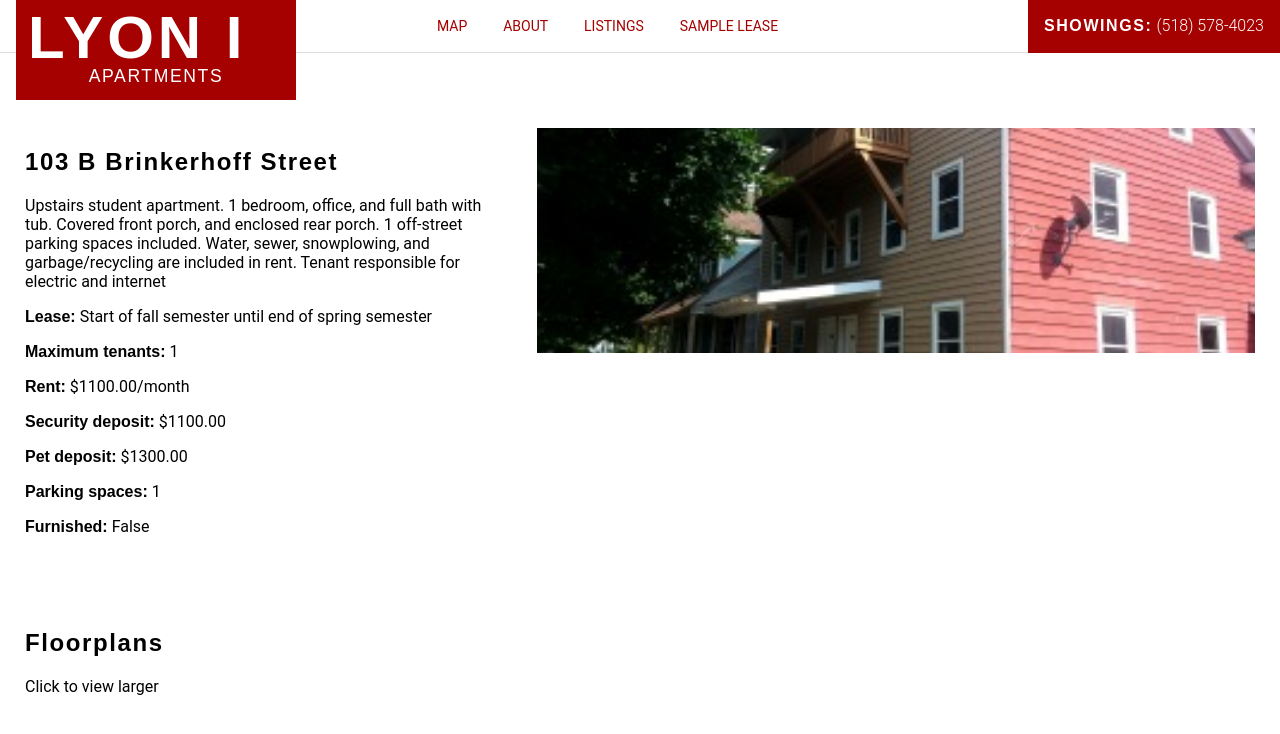
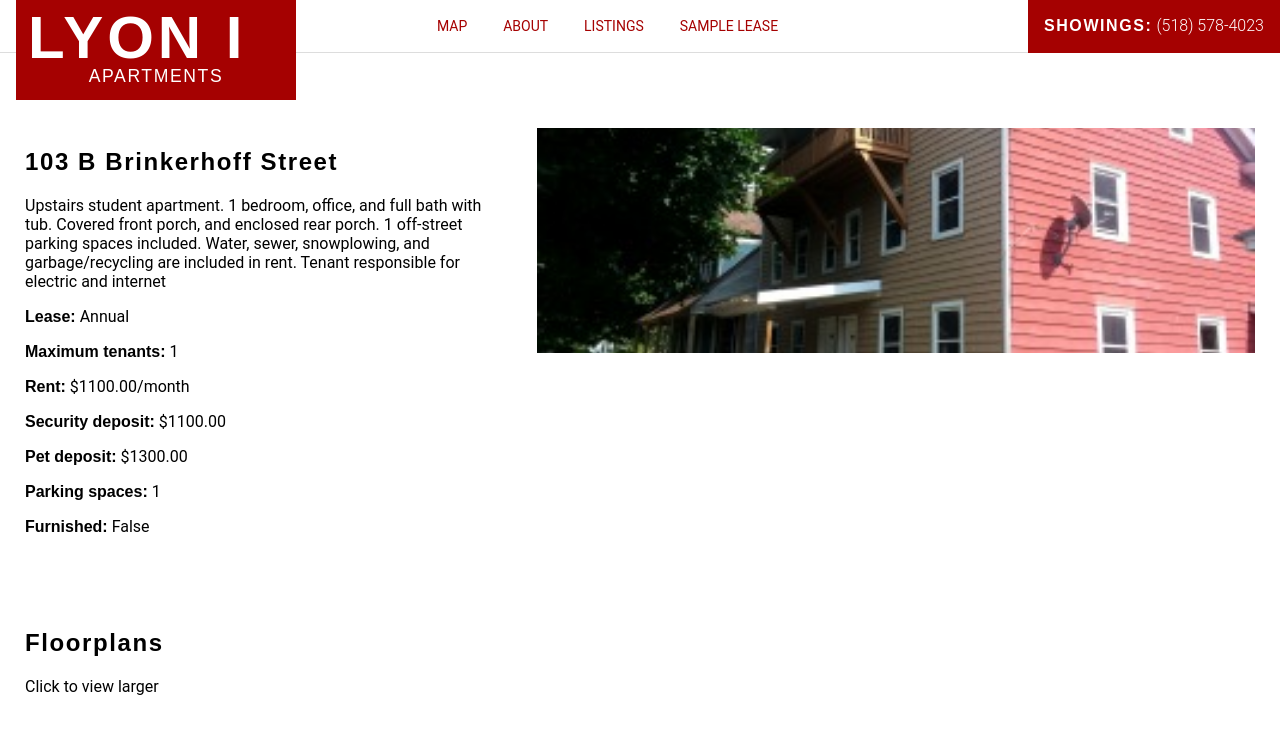
Before and after one commit to cssidy/psh, a Jekyll site: the page built from _apartments/103B.md, in a window 1280 px wide and 900 px high. Shown: the top 734 px of the window. Built offline with Jekyll 4.4.1, drawn with Linux system fonts in a browser that asks for light colours.

Commit message:
change lease messaging

```diff
--- a/_layouts/apartment.html
+++ b/_layouts/apartment.html
@@ -10,7 +10,7 @@ layout: inner
 
         {{ content }}
 
-        <p><span class="heavy-font">Lease:</span> Start of fall semester until end of spring semester</p>
+        <p><span class="heavy-font">Lease:</span> Annual</p>
         <p><span class="heavy-font">Maximum tenants:</span>  {{ page.max_tenants }}</p>
         <p><span class="heavy-font">Rent:</span>  {{ page.rent }}</p>
         <p><span class="heavy-font">Security deposit:</span>  {{ page.security_deposit }}</p>
```
